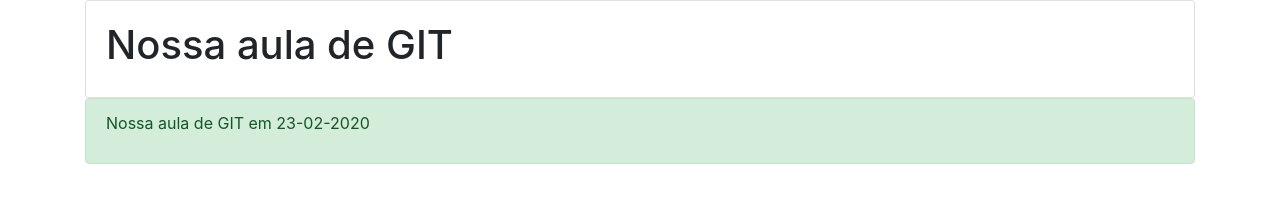
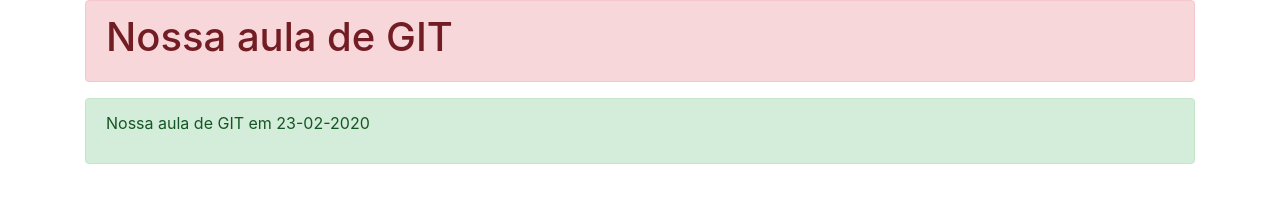
Before and after one commit to robertosamuelx/aula_git, a plain HTML site: page index.html in a window 1280 px wide. Drawn offline with nearby package versions, Linux system fonts and the light colour scheme.

Commit message:
remocao do card e insercao do alert

```diff
--- a/index.html
+++ b/index.html
@@ -8,10 +8,8 @@
 </head>
 <body>
     <div class="container">
-        <div class="card">
-            <div class="card-body">
-                <h1>Nossa aula de GIT</h1>
-            </div>
+        <div class="alert alert-danger">
+            <h1>Nossa aula de GIT</h1>
         </div>
         <div class="alert alert-success">
             <p>Nossa aula de GIT em 23-02-2020</p>
```
